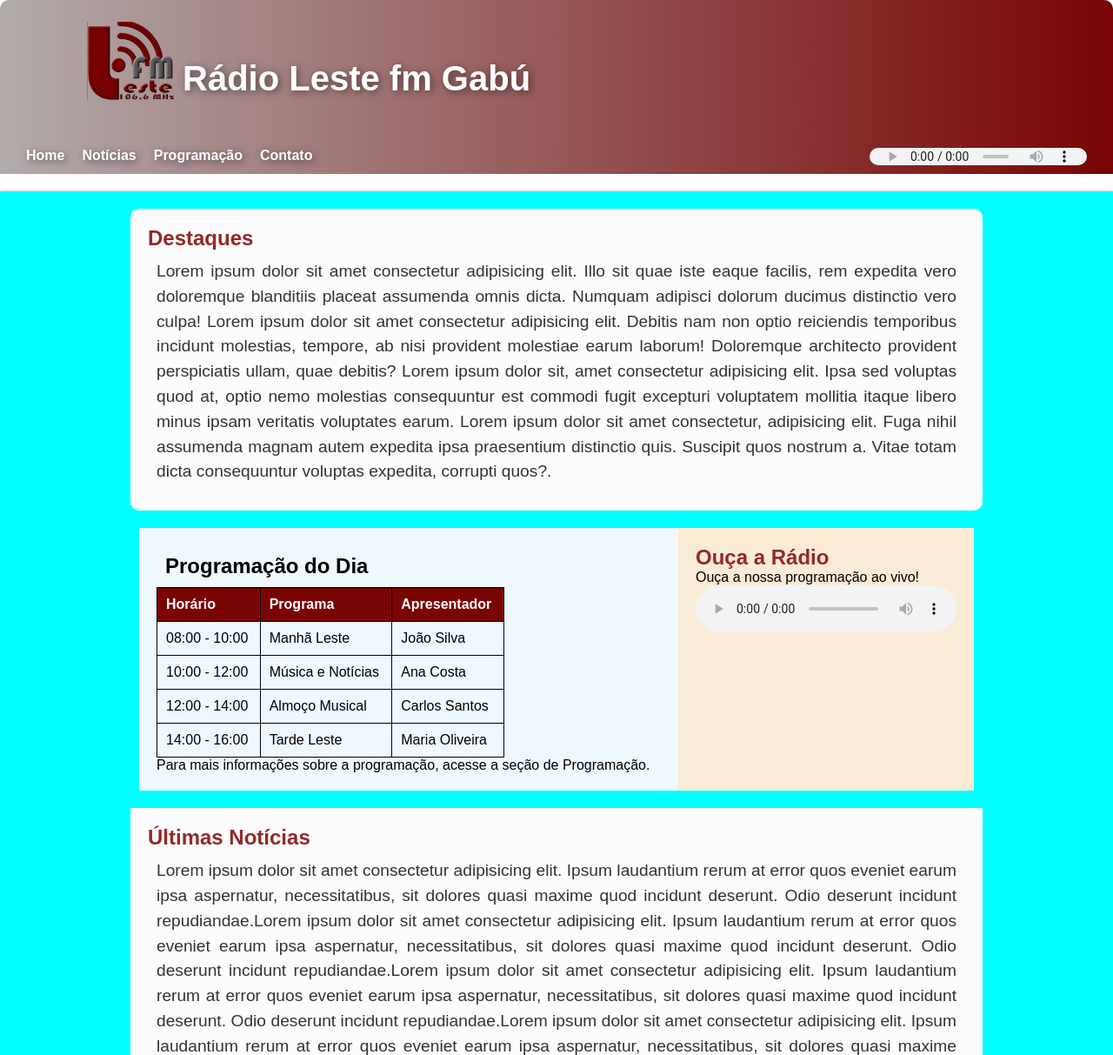
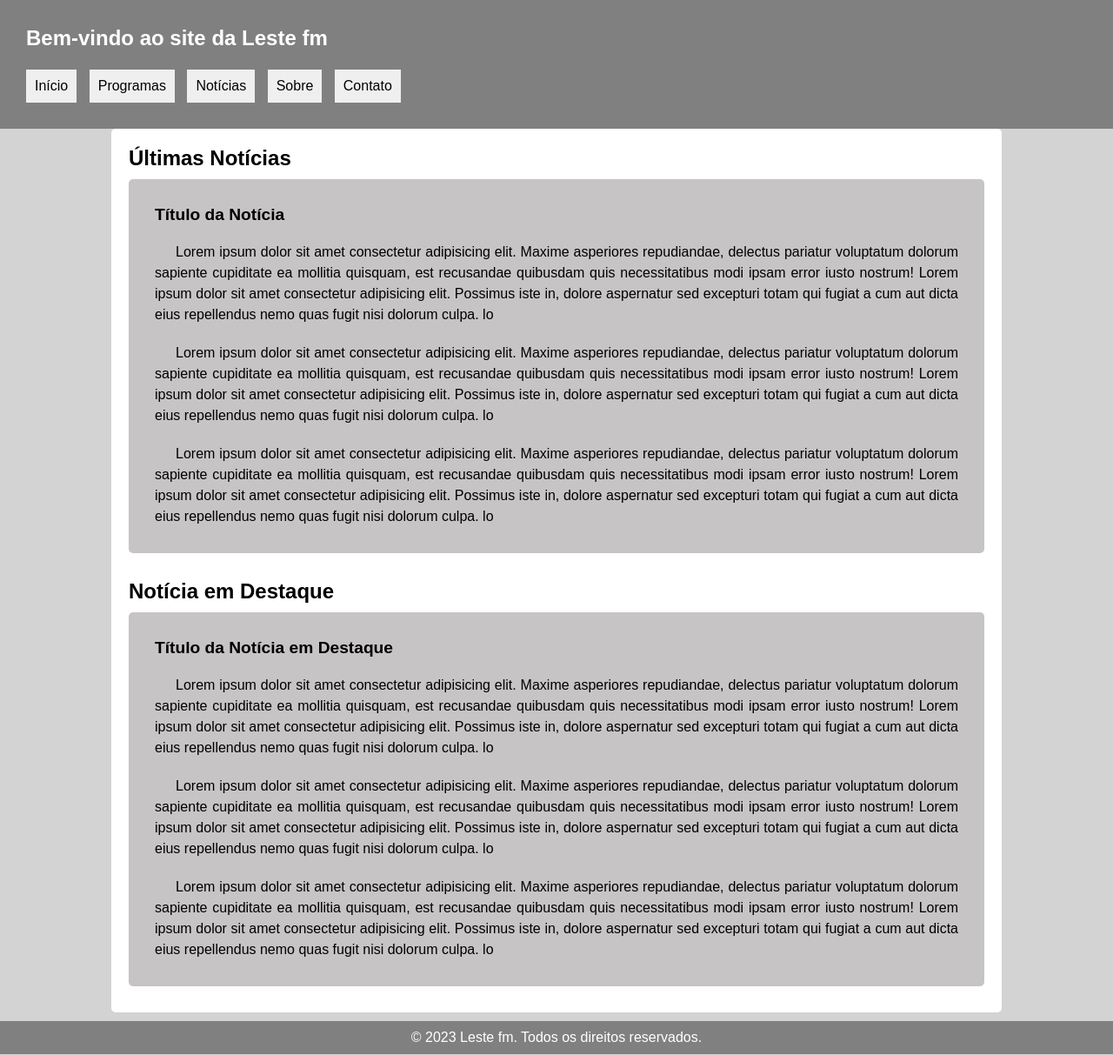
Before and after one commit to Yunussadjalo/projeto-lfm, a plain HTML site: page index.html in a window 1280 px wide. Shown: the top 1213 px of the page at 87% size. Drawn offline with Linux system fonts and the light colour scheme.

Commit message:
criei a pagina inicial da leste fm

```diff
--- a/estilos/desktop.css
+++ /dev/null
@@ -1,198 +0,0 @@
-@charset "UTF-8";
-/* Estilos para desktop */
-
-
-  * {
-    font-family: Arial, Helvetica, sans-serif;
-    font-size: 1em;
-    margin: 0px;
-    padding: 0px;
-    box-sizing: border-box;
-}
-
-
-header{
-    position: relative;
-    width: 100%;
-    height: 200px;
-    display: flex;
-    align-items: center;
-    justify-content: space-between;
-    background-image: linear-gradient(to left, #770000fb, #67585880);
-    border-top-left-radius: 10px;
-    border-top-right-radius: 10px;
-}
-
-nav {
-    position: absolute;
-    top: 120px;
-    left: 30px;
-    align-items: center;
-    justify-content: space-between;
-}
-
-
-/*header.logo {
-    width: 100px;
-    height: auto;
-    margin-right: 15px;
-
-}*/
-
-header img {
-    position: absolute;
-    top: 25px;
-    left: 100px;
-    width: 100px;
-    height: auto;
-    margin-right: 15px;
-}
-
-header h1 {
-    position: absolute;
-    top: 68px;
-    left: 210px;
-    font-size: 2.5em;
-    margin: 0;
-    color: rgb(255, 255, 255);
-    text-shadow: 2px 2px 8px rgba(0, 0, 0, 0.5);
-}
-
-header audio {
-    position: absolute;
-    top: 170px;
-    right: 30px;
-    margin-left: 20px;
-    width: 250px;
-    height: 20px;
-    border-radius: 5px;
-}
-
-header ul {
-    list-style: none;
-    display: flex;
-
-}
-header ul li {
-    margin-right: 20px;
-    padding-top: 50px;
-
-
-}
-
-header ul li a {
-    color: white;
-    text-decoration: none;
-    font-weight: bold;
-    text-shadow: 2px 2px 8px rgba(0, 0, 0, 0.5);
-    transition: color 0.3s ease;
-}
-header ul li a:hover {
-    color: #fb5050;
-}
-
-/* Main Content Styling #eae7e780*/
-main {
-    background-color:aqua ;
-    width: 90vw;
-    margin: 0 auto;
-    margin-top: 20px;
-    padding: 20px;
-    box-shadow: 0 2px 5px rgba(0, 0, 0, 0.733);
-}
-
-/* Article Styling */
-section#destaques {
-    width: 980px;
-    margin: 0 auto;
-    background-color: #fdfcfc;
-    padding: 20px;
-    border-radius: 10px;
-}
-
-.titlo2 {
-    font-size: 1.5em;
-    color: #942828;
-
-}
-
-.paragrafo {
-    font-size: 1.2em;
-    line-height: 1.5;
-    color: #333;
-    padding: 10px;
-    text-align: justify;
-}
-
-section#container {
-    display: flex;  /* Ativa o Flexbox*/
-    width: 1000px;
-    margin: 0 auto;
-    padding: 20px;
-}
-
-#programacao {
-   flex: 3; /* Ocupa 3 partes do espaço*/
-   background-color: aliceblue;
-   padding: 20px;
-}
-
-#barra-lateral {
-    flex: 1;    /* Ocupa 1 parte do espaço*/
-    background-color: antiquewhite;
-    padding: 20px;
-}
-#programacao {
-    width: 100%vw;
-    height: 100%vh;
-    padding: 20px;
-
-}
-#programa-dia{
-    width: 100%vw;
-    height: 100%vh;
-    padding: 20px;
-
-}
-
-table   {
-    width: 400px;
-    border-collapse: collapse;
-}
-
-caption {
-    font-size: 1.5em;
-   font-weight: bolder;
-   padding: 10px;
-   text-align: left;
-}
-
-td, th {
-    padding: 10px;
-    text-align: left;
-    border: 1px solid #000000;
-}
-
-th {
-    background-color: #770000fb;
-    color: white;
-}
-
-#ultimas-noticias {
-    width: 980px;
-    margin: 0 auto;
-    background-color: #fdfcfc;
-    padding: 20px;
-
-}
-
-
-/* Footer Styling */
-footer {
-    width: 100vw;
-    text-align: center;
-    margin-top: 20px;
-    padding: 10px;
-    background: #770000fb;
-    color: #fff;
-}
--- /dev/null
+++ b/estilos/style.css
@@ -0,0 +1,96 @@
+@charset "UTF-8";
+/* Estilo geral */
+
+
+* {
+    font-family: Arial, Helvetica, sans-serif;
+    margin: 0 ;
+    padding: 0;
+    border: 0;
+    box-sizing: border-box;
+}
+
+html, body {
+    background-color: lightgray;
+}
+
+header {
+    background-color: gray;
+    padding: 10px;
+
+}
+
+h1 {
+    color: white;
+    font-size: 1.5em;
+}
+
+nav {
+    display:block ;
+
+}
+
+nav ul {
+    list-style-type: none;
+}
+
+nav ul li a {
+    display: block;
+    padding: 10px;
+    color: black;
+    text-decoration: none;
+    text-align: center;
+    background-color: rgb(240, 239, 239);
+    color: black;
+    border-top: 2px solid gray;
+}
+
+nav ul li a:hover {
+    background-color: gray;
+    color: white;
+}
+
+main {
+    width: 80vw;
+    margin: 0 auto;
+    background-color: white;
+    border-radius: 5px;
+    padding: 10px;
+    margin-bottom: 10px;
+}
+
+section {
+    padding: 10px;
+    margin-bottom: 10px;
+}
+section h2 {
+    padding-bottom: 10px;
+}
+
+article {
+    background-color: rgb(198, 196, 196);
+    padding: 20px;
+    border-radius: 5px;
+}
+
+article h3 {
+    color: black;
+    font-size: 1.2em;
+    padding: 10px;
+}
+
+article p {
+    color: black;
+    font-size: 1em;
+    text-indent: 1.5em;
+    line-height: 1.5;
+    text-align: justify;
+    padding: 10px;
+}
+
+footer {
+    background-color: gray;
+    color: white;
+    text-align: center;
+    padding: 10px;
+}
--- a/estilos/styles.css
+++ /dev/null
@@ -1,199 +0,0 @@
-@charset "UTF-8";
-
-/* Estilos geral e Mobile first */
-
-
-* {
-    font-family: Arial, Helvetica, sans-serif;
-    font-size: 1em;
-    margin: 0px;
-    padding: 0px;
-    box-sizing: border-box;
-}
-
-
-header{
-    position: relative;
-    width: 100%;
-    height: 200px;
-    display: flex;
-    align-items: center;
-    justify-content: space-between;
-    background-image: linear-gradient(to left, #770000fb, #67585880);
-    border-top-left-radius: 10px;
-    border-top-right-radius: 10px;
-}
-
-nav {
-    position: absolute;
-    top: 120px;
-    left: 30px;
-    align-items: center;
-    justify-content: space-between;
-}
-
-
-/*header.logo {
-    width: 100px;
-    height: auto;
-    margin-right: 15px;
-
-}*/
-
-header img {
-    position: absolute;
-    top: 25px;
-    left: 100px;
-    width: 100px;
-    height: auto;
-    margin-right: 15px;
-}
-
-header h1 {
-    position: absolute;
-    top: 68px;
-    left: 210px;
-    font-size: 2.5em;
-    margin: 0;
-    color: rgb(255, 255, 255);
-    text-shadow: 2px 2px 8px rgba(0, 0, 0, 0.5);
-}
-
-header audio {
-    position: absolute;
-    top: 170px;
-    right: 30px;
-    margin-left: 20px;
-    width: 250px;
-    height: 20px;
-    border-radius: 5px;
-}
-
-header ul {
-    list-style: none;
-    display: flex;
-
-}
-header ul li {
-    margin-right: 20px;
-    padding-top: 50px;
-
-
-}
-
-header ul li a {
-    color: white;
-    text-decoration: none;
-    font-weight: bold;
-    text-shadow: 2px 2px 8px rgba(0, 0, 0, 0.5);
-    transition: color 0.3s ease;
-}
-header ul li a:hover {
-    color: #fb5050;
-}
-
-/* Main Content Styling #eae7e780*/
-main {
-    background-color:aqua ;
-    width: 100vw;
-    margin: 0 auto;
-    margin-top: 20px;
-    padding: 20px;
-    box-shadow: 0 2px 5px rgba(0, 0, 0, 0.733);
-}
-
-/* Article Styling */
-section#destaques {
-    width: 980px;
-    margin: 0 auto;
-    background-color: #fdfcfc;
-    padding: 20px;
-    border-radius: 10px;
-}
-
-.titlo2 {
-    font-size: 1.5em;
-    color: #942828;
-
-}
-
-.paragrafo {
-    font-size: 1.2em;
-    line-height: 1.5;
-    color: #333;
-    padding: 10px;
-    text-align: justify;
-}
-
-section#container {
-    display: flex;  /* Ativa o Flexbox*/
-    width: 1000px;
-    margin: 0 auto;
-    padding: 20px;
-}
-
-#programacao {
-   flex: 3; /* Ocupa 3 partes do espaço*/
-   background-color: aliceblue;
-   padding: 20px;
-}
-
-#barra-lateral {
-    flex: 1;    /* Ocupa 1 parte do espaço*/
-    background-color: antiquewhite;
-    padding: 20px;
-}
-#programacao {
-    width: 100%vw;
-    height: 100%vh;
-    padding: 20px;
-
-}
-#programa-dia{
-    width: 100%vw;
-    height: 100%vh;
-    padding: 20px;
-
-}
-
-table   {
-    width: 400px;
-    border-collapse: collapse;
-}
-
-caption {
-    font-size: 1.5em;
-   font-weight: bolder;
-   padding: 10px;
-   text-align: left;
-}
-
-td, th {
-    padding: 10px;
-    text-align: left;
-    border: 1px solid #000000;
-}
-
-th {
-    background-color: #770000fb;
-    color: white;
-}
-
-#ultimas-noticias {
-    width: 980px;
-    margin: 0 auto;
-    background-color: #fdfcfc;
-    padding: 20px;
-
-}
-
-
-/* Footer Styling */
-footer {
-    width: 100vw;
-    text-align: center;
-    margin-top: 20px;
-    padding: 10px;
-    background: #770000fb;
-    color: #fff;
-}
--- a/estilos/tablet.css
+++ b/estilos/tablet.css
@@ -1,42 +1,25 @@
 @charset "UTF-8";
 
-/* Estilos para tablet */
+/* Estilo para tablet */
+@media screen and (min-width: 768px){
+    nav{
+        display: block;
+    }
+
+    header {
+        padding: 30px;
+    }
+
+    nav ul li {
+        display: inline-block;
+        margin-right: 10px;
+        margin-top: px;
+    }
+
+    nav ul li a {
+        margin-top: 20px;
+
+    }
 
 
-/* Main Content Styling #eae7e780*/
-
-html,body{
-    width: 100vw;
-    height: 100vh;
 }
-main {
-    background-color:aqua ;
-    width: 90vw;
-    margin: 0 auto;
-    margin-top: 20px;
-    padding: 20px;
-    box-shadow: 0 2px 5px rgba(0, 0, 0, 0.733);
-}
-
-section#destaques {
-    width: 998px;
-    margin: 0 auto;
-    background-color: #fdfcfc;
-    padding: 20px;
-    border-radius: 10px;
-}
-
-section#container {
-    display: flex;  /* Ativa o Flexbox*/
-    width: 100%;
-    margin: 0 auto;
-    padding: 20px;
-}
-
-section#ultimas-noticias {
-    width: 100%;
-    margin: 0 auto;
-    background-color: #fdfcfc;
-    padding: 20px;
-    border-radius: 10px;
-}
--- a/estilos/telas.css
+++ /dev/null
@@ -1,2 +0,0 @@
-@charset "UTF-8";
-/* Estilos para diferntes telas */
--- a/estilos/tv.css
+++ /dev/null
@@ -1,2 +0,0 @@
-@charset "UTF-8";
-/* Estilos para TV */
--- a/index.html
+++ b/index.html
@@ -1,90 +1,48 @@
 <!DOCTYPE html>
-<html lang="pt">
+<html lang="pt-BR">
 <head>
     <meta charset="UTF-8">
     <meta name="viewport" content="width=device-width, initial-scale=1.0">
-    <title>Página Inicial</title>
-    <link rel="stylesheet" href="estilos/styles.css" media="all">
-    <link rel="stylesheet" href="estilos/tablet.css" media="screen and (min-width: 768px) and (max-width: 1024px)">
-    <link rel="stylesheet" href="estilos/desktop.css" media="screen and (min-width: 1025px) and (max-width: 1200px)">
-    <link rel="stylesheet" href="estilos/tv.css" media="screen and (min-width: 1200px)">
+    <link rel="stylesheet" href="estilos/style.css" media="all">
+    <link rel="stylesheet" href="estilos/tablet.css">
+    <title>Site Leste fm</title>
 </head>
 <body>
     <header>
+        <h1>Bem-vindo ao site da Leste fm</h1>
         <nav>
             <ul>
-                <li><a href="#">Home</a></li>
-                <li><a href="#">Notícias</a></li>
-                <li><a href="#">Programação</a></li>
-                <li><a href="#">Contato</a></li>
+                <li><a href="#home">Início</a></li>
+                <li><a href="#programas">Programas</a></li>
+                <li><a href="#noticias">Notícias</a></li>
+                <li><a href="#sobre">Sobre</a></li>
+                <li><a href="#contato">Contato</a></li>
             </ul>
         </nav>
-        <img src="logolfm200.png" alt="Logo da Rádio Leste fm Gabú" class="logo">
-        <h1>Rádio Leste fm Gabú</h1>
-        <audio controls>
-            <source src="musica.mp3" type="audio/mpeg">
-            Seu navegador não suporta o elemento de áudio.
-
-        </audio>
-
     </header>
     <main>
-        <section id="destaques">
-            <h2 class="titlo2">Destaques</h2>
-            <p class="paragrafo">Lorem ipsum dolor sit amet consectetur adipisicing elit. Illo sit quae iste eaque facilis, rem expedita vero doloremque blanditiis placeat assumenda omnis dicta. Numquam adipisci dolorum ducimus distinctio vero culpa! Lorem ipsum dolor sit amet consectetur adipisicing elit. Debitis nam non optio reiciendis temporibus incidunt molestias, tempore, ab nisi provident molestiae earum laborum! Doloremque architecto provident perspiciatis ullam, quae debitis? Lorem ipsum dolor sit, amet consectetur adipisicing elit. Ipsa sed voluptas quod at, optio nemo molestias consequuntur est commodi fugit excepturi voluptatem mollitia itaque libero minus ipsam veritatis voluptates earum. Lorem ipsum dolor sit amet consectetur, adipisicing elit. Fuga nihil assumenda magnam autem expedita ipsa praesentium distinctio quis. Suscipit quos nostrum a. Vitae totam dicta consequuntur voluptas expedita, corrupti quos?.</p>
+        <section>
+            <h2>Últimas Notícias</h2>
+            <article>
+                <h3>Título da Notícia</h3>
+                <p>Lorem ipsum dolor sit amet consectetur adipisicing elit. Maxime asperiores repudiandae, delectus pariatur voluptatum dolorum sapiente cupiditate ea mollitia quisquam, est recusandae quibusdam quis necessitatibus modi ipsam error iusto nostrum! Lorem ipsum dolor sit amet consectetur adipisicing elit. Possimus iste in, dolore aspernatur sed excepturi totam qui fugiat a cum aut dicta eius repellendus nemo quas fugit nisi dolorum culpa. lo</p>
+                <p>Lorem ipsum dolor sit amet consectetur adipisicing elit. Maxime asperiores repudiandae, delectus pariatur voluptatum dolorum sapiente cupiditate ea mollitia quisquam, est recusandae quibusdam quis necessitatibus modi ipsam error iusto nostrum! Lorem ipsum dolor sit amet consectetur adipisicing elit. Possimus iste in, dolore aspernatur sed excepturi totam qui fugiat a cum aut dicta eius repellendus nemo quas fugit nisi dolorum culpa. lo</p>
+                <p>Lorem ipsum dolor sit amet consectetur adipisicing elit. Maxime asperiores repudiandae, delectus pariatur voluptatum dolorum sapiente cupiditate ea mollitia quisquam, est recusandae quibusdam quis necessitatibus modi ipsam error iusto nostrum! Lorem ipsum dolor sit amet consectetur adipisicing elit. Possimus iste in, dolore aspernatur sed excepturi totam qui fugiat a cum aut dicta eius repellendus nemo quas fugit nisi dolorum culpa. lo</p>
+            </article>
         </section>
-        <section id="container">
-            <div id="programacao">
-                <table>
-                    <caption>Programação do Dia</caption>
-                    <colgroup>
-                        <col class="horario">
-                        <col class="programa">
-                        <col class="apresentador">
-                    <tr>
-                        <th>Horário</th>
-                        <th>Programa</th>
-                        <th>Apresentador</th>
-                    </tr>
-                    <tr>
-                        <td>08:00 - 10:00</td>
-                        <td>Manhã Leste</td>
-                        <td>João Silva</td>
-                    </tr>
-                    <tr>
-                        <td>10:00 - 12:00</td>
-                        <td>Música e Notícias</td>
-                        <td>Ana Costa</td>
-                    </tr>
-                    <tr>
-                        <td>12:00 - 14:00</td>
-                        <td>Almoço Musical</td>
-                        <td>Carlos Santos</td>
-                    </tr>
-                    <tr>
-                        <td>14:00 - 16:00</td>
-                        <td>Tarde Leste</td>
-                        <td>Maria Oliveira</td>
-                    </tr>
-                </table>
-                <p>Para mais informações sobre a programação, acesse a seção de Programação.</p>
-            </div>
-            <div id="barra-lateral">
-                <h2 class="titlo2">Ouça a Rádio</h2>
-                <p>Ouça a nossa programação ao vivo!</p>
-                <audio controls src="">
+        <section>
+            <h2>Notícia em Destaque</h2>
+            <article>
+                <h3>Título da Notícia em Destaque</h3>
+                <p>Lorem ipsum dolor sit amet consectetur adipisicing elit. Maxime asperiores repudiandae, delectus pariatur voluptatum dolorum sapiente cupiditate ea mollitia quisquam, est recusandae quibusdam quis necessitatibus modi ipsam error iusto nostrum! Lorem ipsum dolor sit amet consectetur adipisicing elit. Possimus iste in, dolore aspernatur sed excepturi totam qui fugiat a cum aut dicta eius repellendus nemo quas fugit nisi dolorum culpa. lo</p>
+                <p>Lorem ipsum dolor sit amet consectetur adipisicing elit. Maxime asperiores repudiandae, delectus pariatur voluptatum dolorum sapiente cupiditate ea mollitia quisquam, est recusandae quibusdam quis necessitatibus modi ipsam error iusto nostrum! Lorem ipsum dolor sit amet consectetur adipisicing elit. Possimus iste in, dolore aspernatur sed excepturi totam qui fugiat a cum aut dicta eius repellendus nemo quas fugit nisi dolorum culpa. lo</p>
+                <p>Lorem ipsum dolor sit amet consectetur adipisicing elit. Maxime asperiores repudiandae, delectus pariatur voluptatum dolorum sapiente cupiditate ea mollitia quisquam, est recusandae quibusdam quis necessitatibus modi ipsam error iusto nostrum! Lorem ipsum dolor sit amet consectetur adipisicing elit. Possimus iste in, dolore aspernatur sed excepturi totam qui fugiat a cum aut dicta eius repellendus nemo quas fugit nisi dolorum culpa. lo</p>
+        </section>
 
-                </audio>
-            </div>
-
-        </section>
-        <section id="ultimas-noticias">
-            <h2 class="titlo2">Últimas Notícias</h2>
-            <p class="paragrafo">Lorem ipsum dolor sit amet consectetur adipisicing elit. Ipsum laudantium rerum at error quos eveniet earum ipsa aspernatur, necessitatibus, sit dolores quasi maxime quod incidunt deserunt. Odio deserunt incidunt repudiandae.Lorem ipsum dolor sit amet consectetur adipisicing elit. Ipsum laudantium rerum at error quos eveniet earum ipsa aspernatur, necessitatibus, sit dolores quasi maxime quod incidunt deserunt. Odio deserunt incidunt repudiandae.Lorem ipsum dolor sit amet consectetur adipisicing elit. Ipsum laudantium rerum at error quos eveniet earum ipsa aspernatur, necessitatibus, sit dolores quasi maxime quod incidunt deserunt. Odio deserunt incidunt repudiandae.Lorem ipsum dolor sit amet consectetur adipisicing elit. Ipsum laudantium rerum at error quos eveniet earum ipsa aspernatur, necessitatibus, sit dolores quasi maxime quod incidunt deserunt. Odio deserunt incidunt repudiandae.Lorem ipsum dolor sit amet consectetur adipisicing elit. Ipsum laudantium rerum at error quos eveniet earum ipsa aspernatur, necessitatibus, sit dolores quasi maxime quod incidunt deserunt. Odio deserunt incidunt repudiandae.</p>
-        </section>
     </main>
     <footer>
-        <p>&copy; 2023 Página Inicial. Todos os direitos reservados.</p>
+        <p>&copy; 2023 Leste fm. Todos os direitos reservados.</p>
     </footer>
+
 </body>
-</html></section>
+</html>
```
Also changed, not shown: imagens/logolfm200.png (renamed from logolfm200.png), logolfm48.png (deleted).
